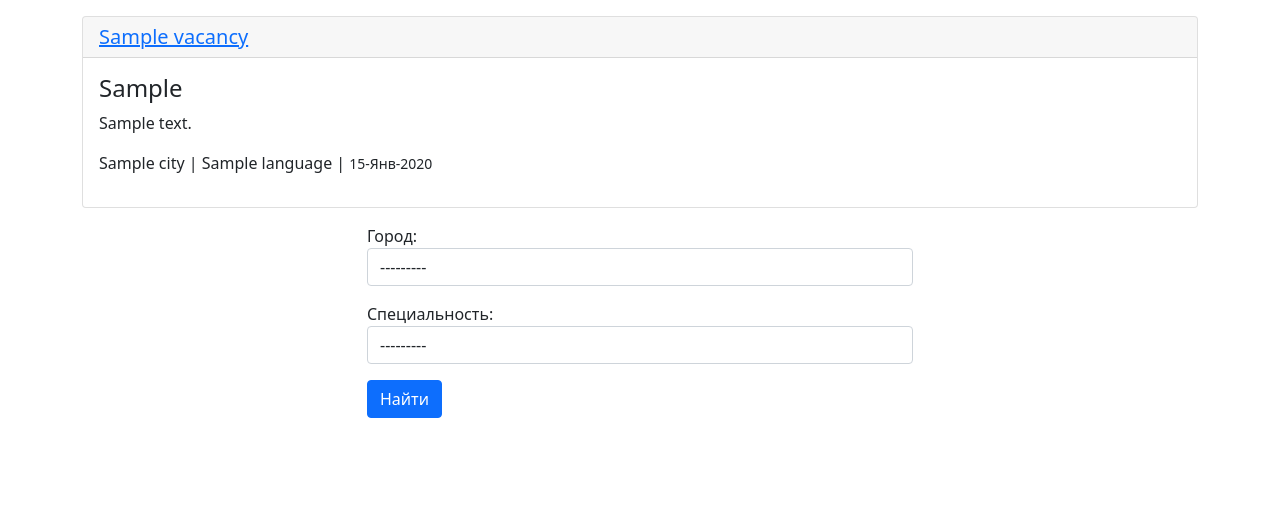
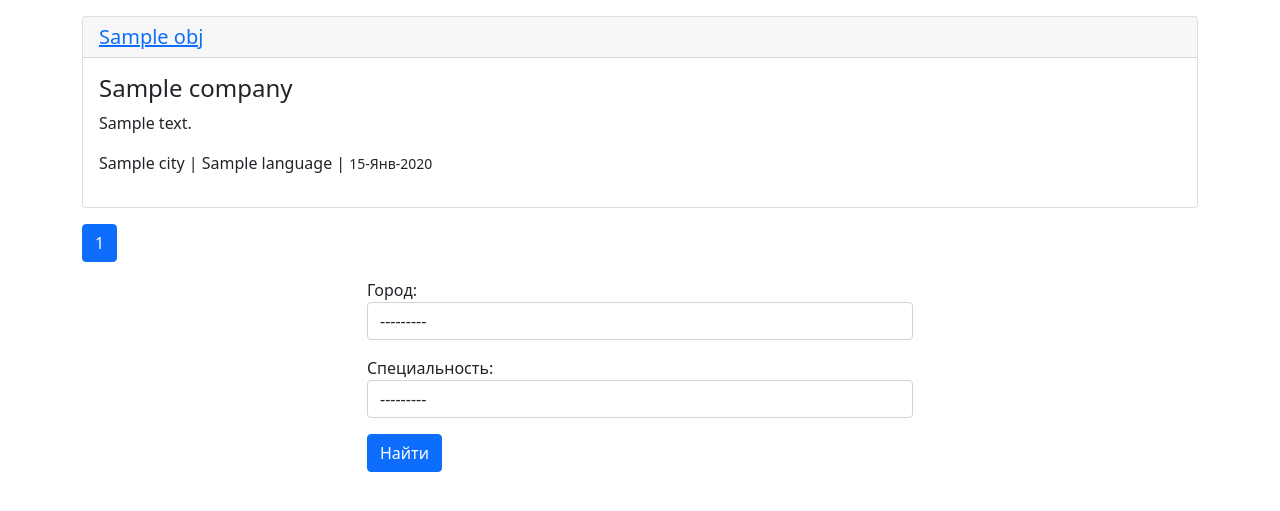
Before and after one commit to OMAY/scraping_service, a Django app: template scraping/templates/scraping/list.html in a window 1280 px wide. Shown: the part 56-567 px from the top of the page. Run offline with Django 3.2, Linux system fonts and the light colour scheme; tables that the repository leaves empty hold one stand-in row (values such as "Sample post"); the template is opened without the code that fills it: values that come from a table or form of the project are taken from there, most other values are stand-ins (such as "Sample title", 1, 10 or a date in 2020).

Commit message:
added pagination to list_view

```diff
--- a/scraping/templates/scraping/home.html
+++ b/scraping/templates/scraping/home.html
@@ -2,11 +2,11 @@
 {% block title %} Homepage {% endblock %}
 {% block content %}
 <div class="row">
-    <div class="col"><h2>Сервис по сбору и рассылке вакансий</h2></div>
+    <div class="col"><h2 class="text-center my-3">Сервис по сбору и рассылке вакансий</h2></div>
 </div>
 <div class="row">
-    <div class="col-md-6 mx-auto">
-        <h4>Для просмотра доступных вакансий, заполните форму по одному из полей (либо город, либо язык программирования</h4>
+    <div class="col-md-8 mx-auto">
+        <h4 class="my-2">Для просмотра доступных вакансий, заполните форму по одному из полей (либо город, либо язык программирования</h4>
         <form method="GET" action="{% url 'list' %}">
             <div class="form-group">
                 {{ form.as_p }}
--- a/scraping/templates/scraping/list.html
+++ b/scraping/templates/scraping/list.html
@@ -14,10 +14,68 @@
 </div>
 
 {% empty %}
+<h3>По Вашему запросу ничего не найдено</h3>
+{% endfor %}
 
-    <h3>По Вашему запросу ничего не найдено</h3>
+{% if object_list %}
 
-{% endfor %}
+
+<div class="row">
+    <div class="col">
+
+
+        <nav aria-label="Page navigation example">
+            <ul class="pagination">
+                {% if object_list.has_previous %}
+                <li class="page-item">
+
+<!--                        <a href="?city={{city}}&language={{language}}&page=1">&laquo; first</a>-->
+<!--                        <a href="?city={{city}}&language={{language}}&page={{ object_list.previous_page_number }}">previous</a>-->
+<!--                    -->
+                    <a class="page-link" href="?city={{city}}&language={{language}}&page=1" aria-label="Previous">
+                        <span aria-hidden="true">&laquo;</span>
+                    </a>
+
+                </li>
+                {% endif %}
+
+              {% for page in object_list.paginator.page_range %}
+                <li class="page-item {% if page == object_list.number %}active{% endif %}">
+                    <a class="page-link" href="?city={{city}}&language={{language}}&page={{ page }}">{{ page }}</a>
+                </li>
+              {% endfor %}
+                {% if object_list.has_next %}
+                    <li class="page-item">
+                        <a class="page-link" href="?city={{city}}&language={{language}}&page={{ object_list.next_page_number }}" aria-label="Next">
+                            <span aria-hidden="true">&raquo;</span>
+                        </a>
+                    </li>
+                {% endif %}
+            </ul>
+        </nav>
+
+
+<!--        <div class="pagination">-->
+<!--        <span class="step-links">-->
+<!--            {% if object_list.has_previous %}-->
+<!--                <a href="?city={{city}}&language={{language}}&page=1">&laquo; first</a>-->
+<!--                <a href="?city={{city}}&language={{language}}&page={{ object_list.previous_page_number }}">previous</a>-->
+<!--            {% endif %}-->
+
+<!--            <span class="current">-->
+<!--                Page {{ object_list.number }} of {{ object_list.paginator.num_pages }}.-->
+<!--            </span>-->
+
+<!--            {% if object_list.has_next %}-->
+<!--                <a href="?city={{city}}&language={{language}}&page={{ object_list.next_page_number }}">next</a>-->
+<!--                <a href="?city={{city}}&language={{language}}&page={{ object_list.paginator.num_pages }}">last &raquo;</a>-->
+<!--            {% endif %}-->
+<!--        </span>-->
+<!--        </div>-->
+
+    </div>
+</div>
+{% endif %}
 <div class="row">
     <div class="col-md-6 mx-auto">
         <form method="GET" action="{% url 'list' %}">
```
Also changed, not shown: scraping/views.py (+11 -2 lines).
